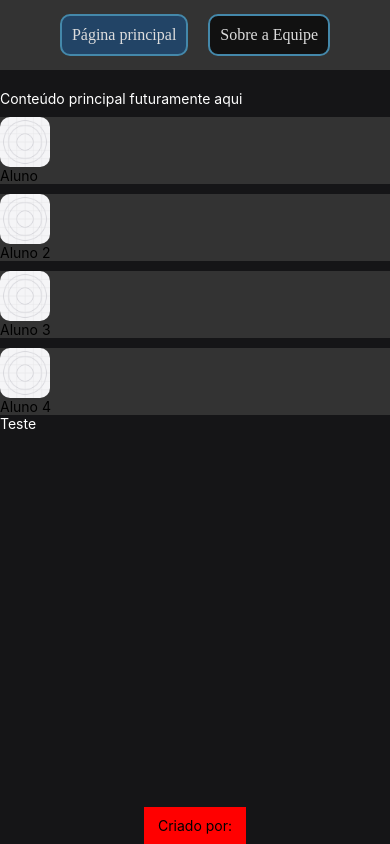
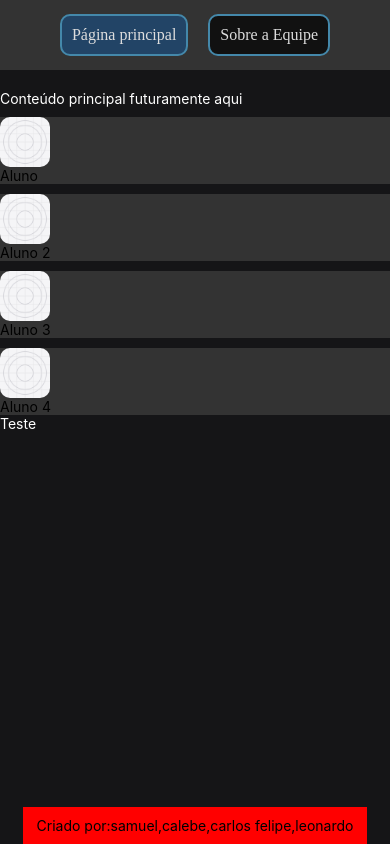
Before and after one commit to VicCAlq/3c-mobile-projeto-01, a React Native app: screen / in a window 390 px wide. Built offline with nearby package versions, Linux system fonts and the light colour scheme.

Commit message:
Update Rodape.jsx

```diff
--- a/src/components/Rodape.jsx
+++ b/src/components/Rodape.jsx
@@ -10,7 +10,7 @@ const styles = StyleSheet.create({
 export default function Rodape() {
   return (
     <View style = {styles.rodape}>
-        <Text> Criado por: </Text>
+        <Text> Criado por:samuel,calebe,carlos felipe,leonardo </Text>
     </View>
   );
 }
```
